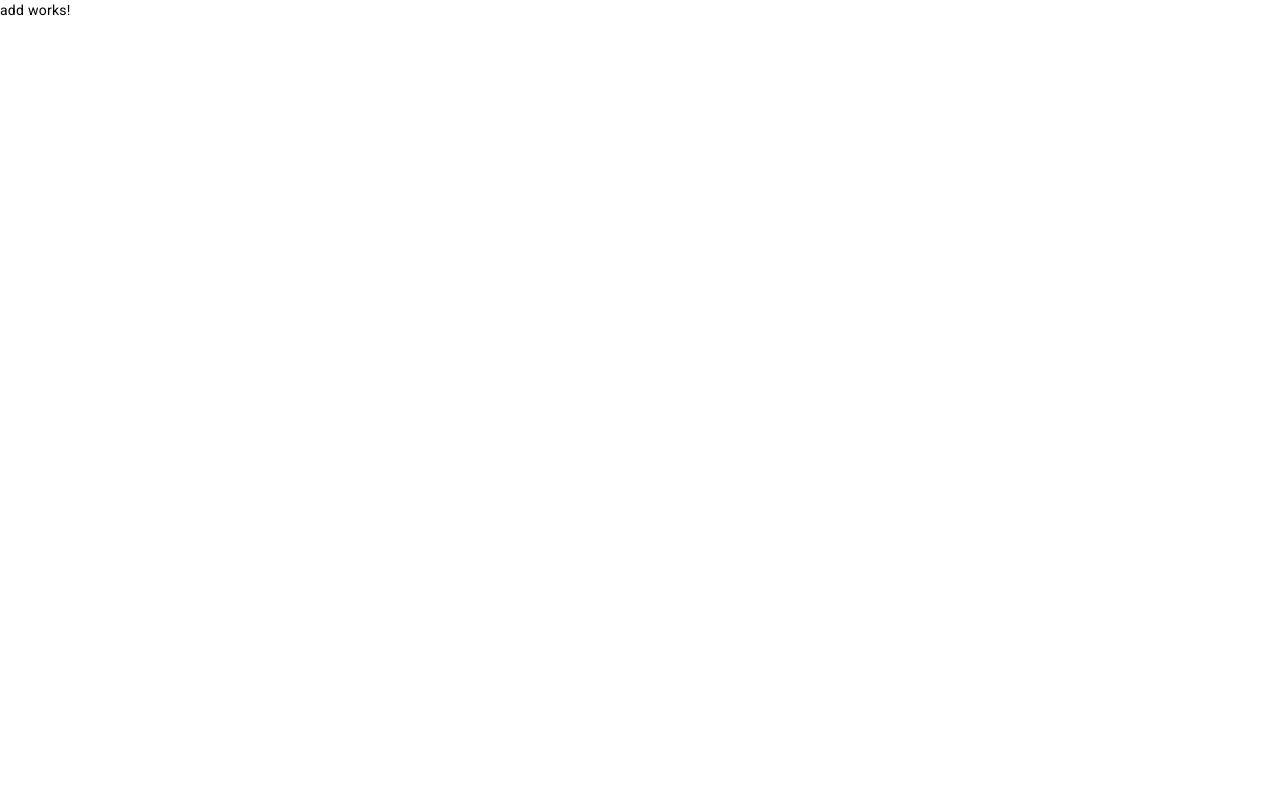
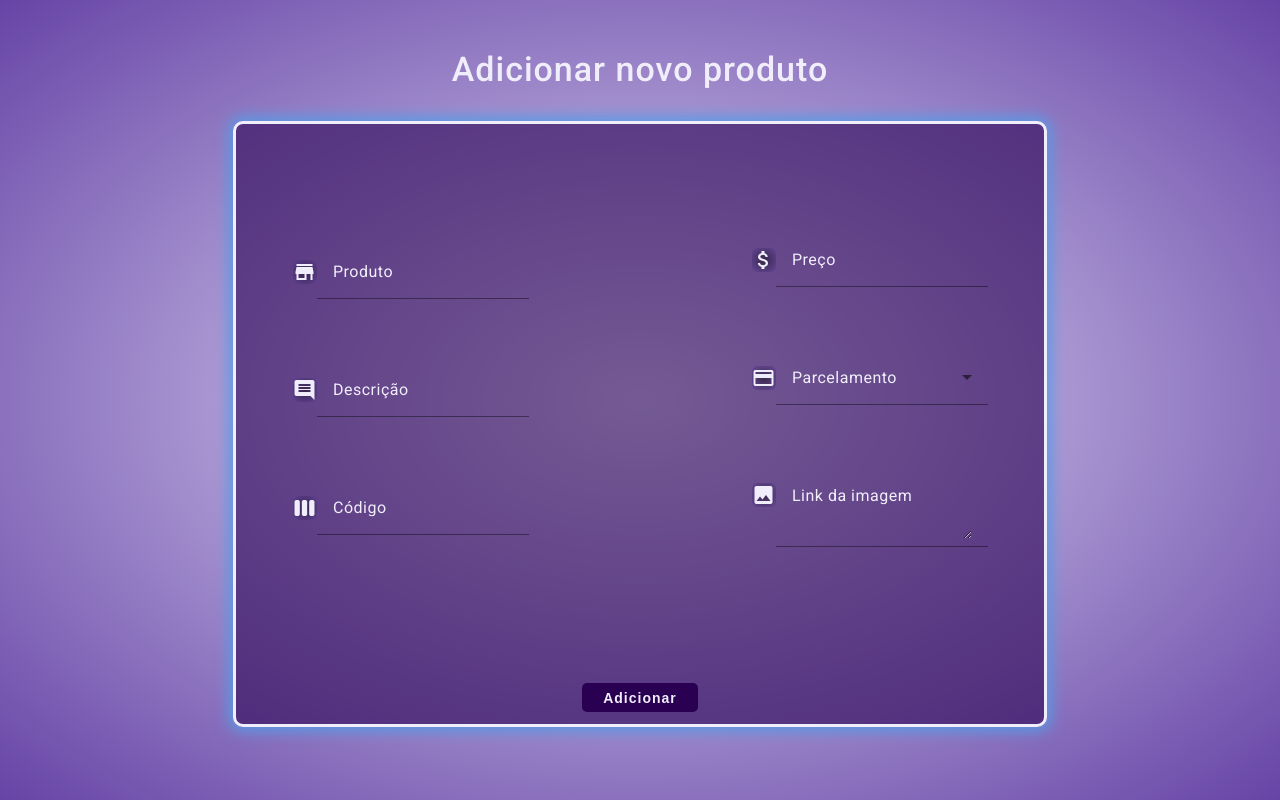
Before and after one commit to DevSquad-SantanderCoders/e-commerce, an Angular app: page /about in a window 1280 px wide. Built offline with nearby package versions, Linux system fonts and the light colour scheme.

Commit message:
:sparkles: feat:Add products add  page

```diff
--- a/db.json
+++ b/db.json
@@ -1,10 +1,18 @@
 {
     "products": [
-
-
- ],
- "usuarios": [
-
-
- ]
+        {
+            "nome": "teclado",
+            "descricao": "teclado mecanico",
+            "codigo": "123abc",
+            "preco": "200",
+            "parcelamento": [
+                "2x",
+                "3x",
+                "4x",
+                "5x"
+            ],
+            "urlImagem": ""
+        }
+    ],
+    "usuarios": []
 }
--- a/src/app/app.component.html
+++ b/src/app/app.component.html
@@ -1 +1,2 @@
-<router-outlet></router-outlet>
+<!-- <router-outlet></router-outlet> -->
+<app-add></app-add>
--- a/src/app/views/add/add.component.html
+++ b/src/app/views/add/add.component.html
@@ -1 +1,69 @@
-<p>add works!</p>
+<div class="container">
+    <h2>Adicionar novo produto</h2>
+    <section class="container-form">
+        <form class="form">
+            <div class="div-form">
+                <section class="section-form">
+
+                    <section class="icon-input">
+                        <mat-icon class="icon">store</mat-icon>
+                        <mat-form-field>
+                            <mat-label class="input label">Produto</mat-label>
+                            <input class="input" matInput>
+                        </mat-form-field>
+                    </section>
+
+                    <section class="icon-input">
+                        <mat-icon class="icon">comment</mat-icon>
+                        <mat-form-field>
+                            <mat-label class="label input">Descrição</mat-label>
+                            <input class="input" matInput>
+                        </mat-form-field>
+                    </section>
+
+                    <section class="icon-input">
+                        <mat-icon class="icon">view_week</mat-icon>
+                        <mat-form-field>
+                            <mat-label class="label input">Código</mat-label>
+                            <input class="input" matInput>
+                        </mat-form-field>
+                    </section>
+
+                </section>
+
+                <section class="section-form">
+
+                    <section class="icon-input">
+                        <mat-icon class="icon"> attach_money</mat-icon>
+                        <mat-form-field>
+                            <mat-label class="label input">Preço</mat-label>
+                            <input class="input" matInput>
+                        </mat-form-field>
+                    </section>
+
+                    <section class="icon-input">
+                        <mat-icon class="icon">credit_card</mat-icon>
+                        <mat-form-field>
+                            <mat-label class="label input">Parcelamento</mat-label>
+                            <mat-select  class="input">
+                                <mat-option value="/2">2x</mat-option>
+                                <mat-option value="/3">3x</mat-option>
+                                <mat-option value="/4">4x</mat-option>
+                                <mat-option value="/5">5x</mat-option>
+                            </mat-select>
+                        </mat-form-field>
+                    </section>
+
+                    <section class="icon-input">
+                        <mat-icon class="icon-img fa-image">image</mat-icon>
+                        <mat-form-field>
+                            <mat-label class="label input">Link da imagem</mat-label>
+                            <textarea  class="input" matInput placeholder="URL..."></textarea>
+                        </mat-form-field>
+                    </section>
+                </section>
+            </div>
+            <button>Adicionar</button>
+        </form>
+    </section>
+</div>
--- a/src/app/views/add/add.component.scss
+++ b/src/app/views/add/add.component.scss
@@ -0,0 +1,141 @@
+.container {
+    height: 100vh;
+    width: 100vw;
+    display: flex;
+    flex-direction: column;
+    justify-content: center;
+    align-items: center;
+    background: radial-gradient(ellipse at center, #6644A6 0%, #E4DEF7 0%, #6644A6 100%);
+}
+
+h2{
+    font-size: 34px;
+    color: #f1eefb;
+    position: relative;
+    top: -20px;
+    letter-spacing: 1px;
+}
+
+.container-form{
+    width: 60%;
+    height: 70%;
+    padding: 20px;
+    border: 3px solid #f1eefb;
+    border-radius: 10px;
+    box-shadow: 0px 0px 15px 4px #569be5;
+    background-color: #2a005297;
+}
+
+.form {
+    display: flex;
+    flex-direction: column;
+    justify-content: center;
+    align-items: center;
+    height: 100%;
+    color: #f1eefb;
+}
+
+.div-form{
+    display: flex;
+    gap: 150px;
+    align-items: center;
+    width: 100%;
+    height: 100%;
+}
+
+.section-form {
+    display: flex;
+    flex-direction: column;
+    align-items: center;
+    width: 50%;
+    gap: 40px;
+}
+
+button{
+    width: 15%;
+    height: 30px;
+    font-size: 14px;
+    letter-spacing: 1px;
+    font-weight: 600;
+    border: none;
+    background-color: #2a0052;
+    border-radius: 5px;
+    cursor: pointer;
+    color: #f1eefb;
+    position: relative;
+    bottom: -8px;
+}
+
+button:hover{
+    background-color: #6644a6;
+    color: #f1eefb;
+    transform: scale(1.1);
+    border: 1px solid #f1eefb;
+    box-shadow: 0px 0px 6px 2px #569be5;
+}
+
+.icon-input{
+    display: flex;
+    align-items: center;
+    position: relative;
+    top: -10px;
+    color: #f1eefb;
+}
+
+.icon{
+    background: radial-gradient(ellipse at center, #6644a660 0%, #00000079 0%, #6644a681 100%);
+    border-radius: 5px;
+    position: relative;
+    top: -10px;
+}
+
+.icon-img{
+    background: radial-gradient(ellipse at center, #6644a660 0%, #00000079 0%, #6644a681 100%);
+    border-radius: 5px;
+    position: relative;
+    top: -23px;
+}
+
+
+@media only screen and (max-width: 1020px){
+    .div-form {
+        flex-direction: column;
+        overflow-y: scroll;
+        height: 80%;
+        gap: 30px !important;
+    }
+
+    ::-webkit-scrollbar{
+        background-color: #f1eefbb3;
+        border-radius: 10px;
+        width: 12px;
+    }
+
+    ::-webkit-scrollbar-thumb{
+        border-radius: 10px;
+        background-color: #569be5bf;
+    }
+
+    button{
+        bottom: -45px;
+    }
+}
+
+
+@media only screen and (max-width: 1000px) {
+    button {
+        width: 20%;
+    }
+}
+
+@media only screen and (max-width: 690px) {
+    button {
+        width: 25%;
+    }
+}
+
+@media only screen and (max-width: 580px) {
+    button {
+        width: 28%;
+    }
+}
--- a/src/styles.scss
+++ b/src/styles.scss
@@ -10,6 +10,10 @@ body {
     font-family: Roboto, "Helvetica Neue", sans-serif;
 }
 
-.mdc-text-field--filled:not(.mdc-text-field--disabled){
+.mdc-text-field--filled:not(.mdc-text-field--disabled) {
     background-color: transparent !important;
-  }
+}
+
+.input {
+    color: #f1eefb;
+}
```
